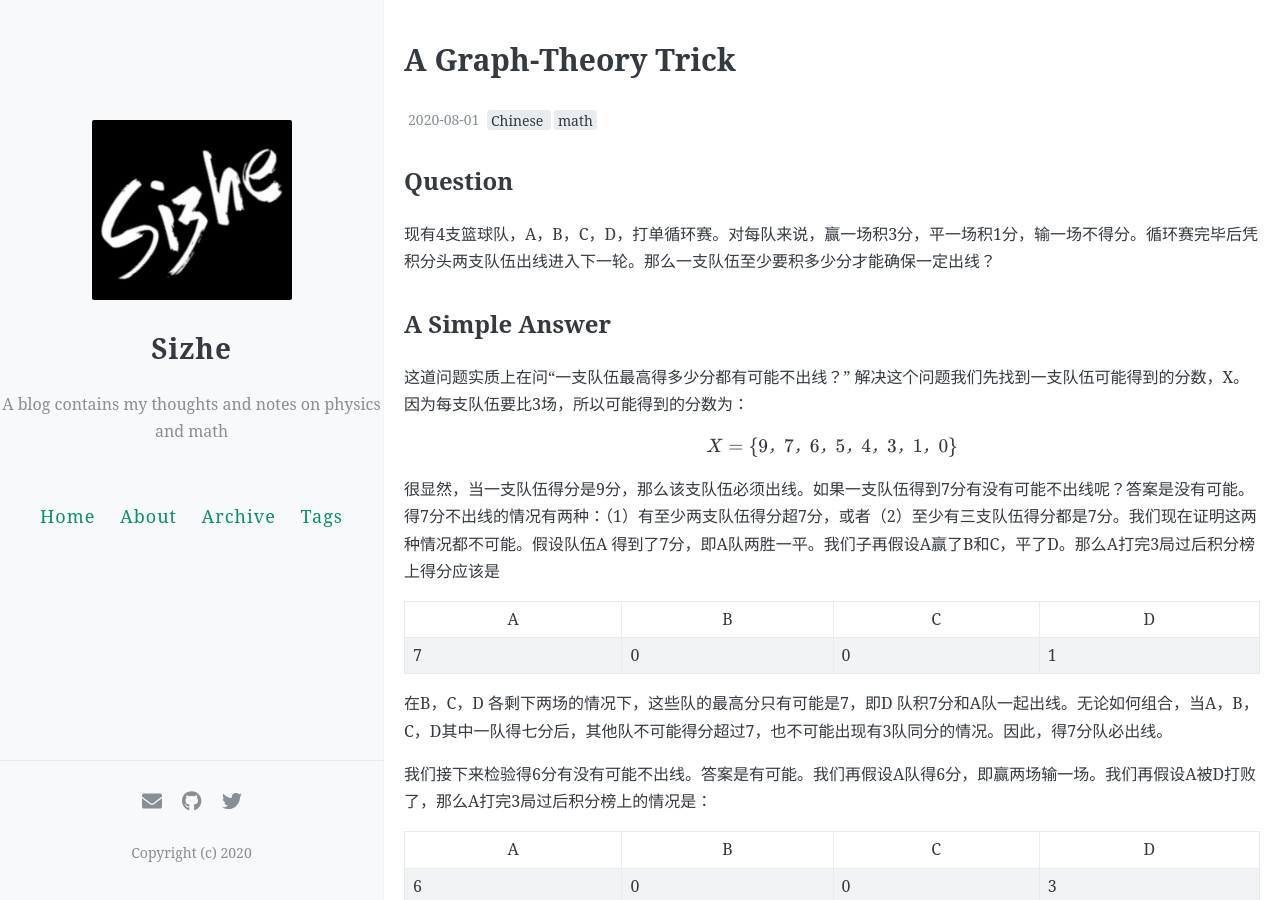
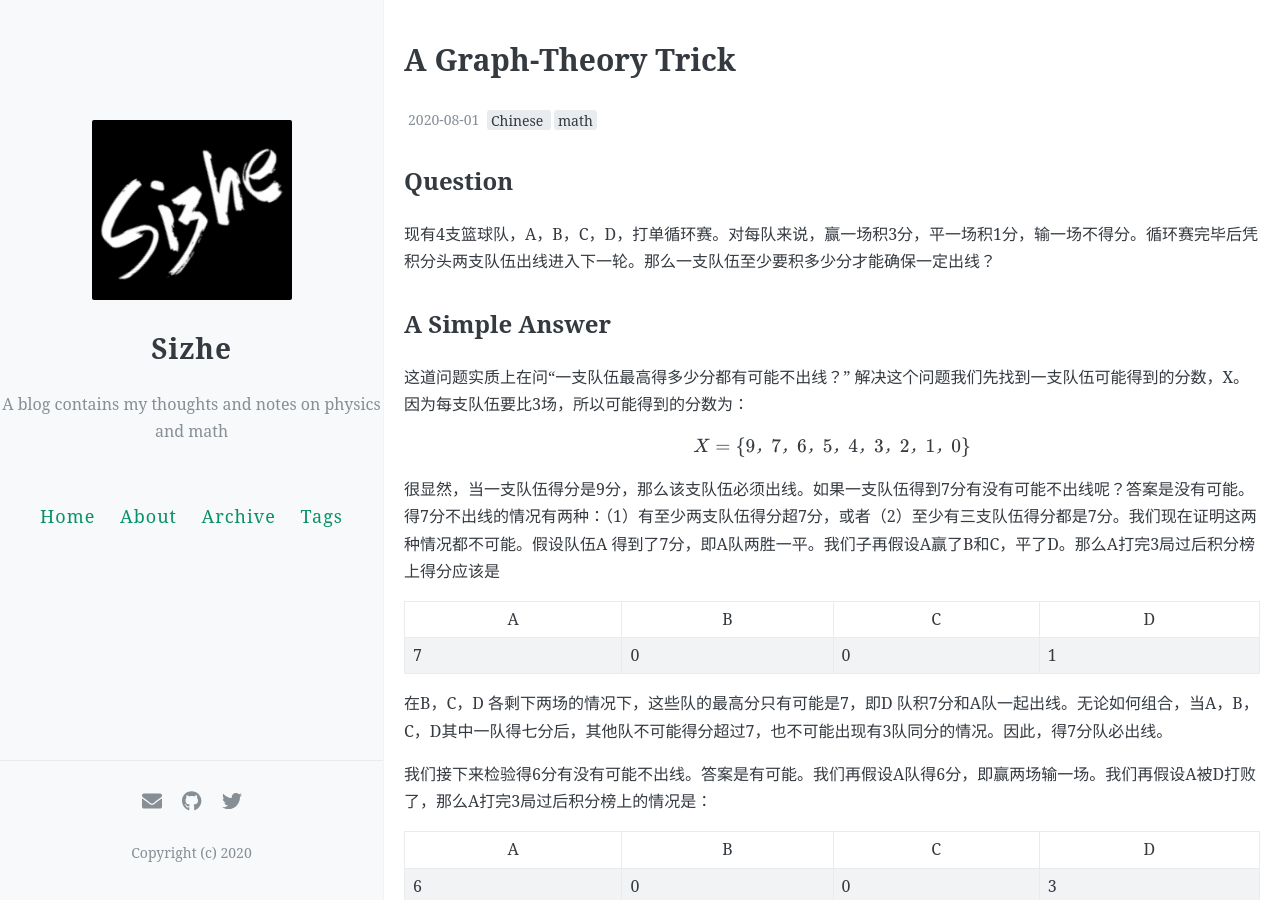
Before and after one commit to Lonitch/Lonitch.github.io, a Jekyll site: the page built from _posts/2020-08-01-tournament-chinese.md, in a window 1280 px wide and 900 px high. Built offline with Jekyll 4.4.1, drawn with Linux system fonts in a browser that asks for light colours; formulas are drawn with MathJax 3; comment, search, counter and statistics services are not loaded.

Commit message:
Update 2020-08-01-tournament-chinese.md

```diff
--- a/_posts/2020-08-01-tournament-chinese.md
+++ b/_posts/2020-08-01-tournament-chinese.md
@@ -19,7 +19,7 @@ toc: false
 
 这道问题实质上在问“一支队伍最高得多少分都有可能不出线？” 解决这个问题我们先找到一支队伍可能得到的分数，X。因为每支队伍要比3场，所以可能得到的分数为：
 
-$$X=\{9，7，6，5，4，3，1，0\}$$
+$$X=\{9，7，6，5，4，3，2，1，0\}$$
 
 很显然，当一支队伍得分是9分，那么该支队伍必须出线。如果一支队伍得到7分有没有可能不出线呢？答案是没有可能。得7分不出线的情况有两种：（1）有至少两支队伍得分超7分，或者（2）至少有三支队伍得分都是7分。我们现在证明这两种情况都不可能。假设队伍A 得到了7分，即A队两胜一平。我们子再假设A赢了B和C，平了D。那么A打完3局过后积分榜上得分应该是
 
```
